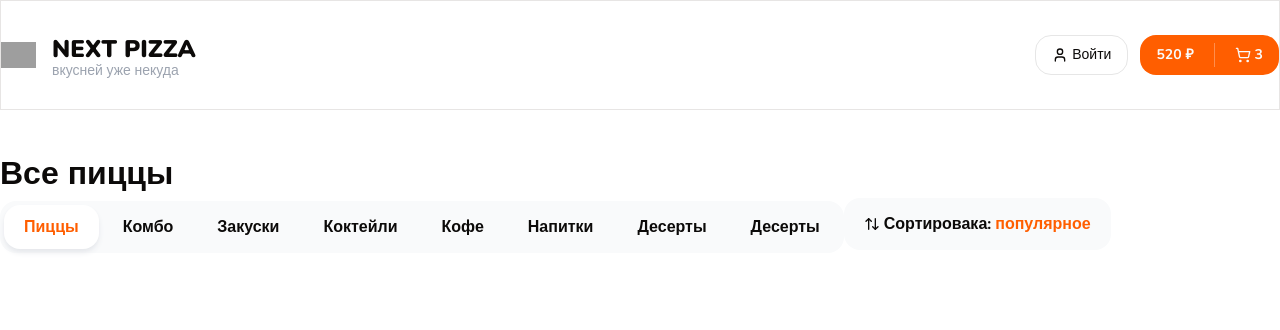
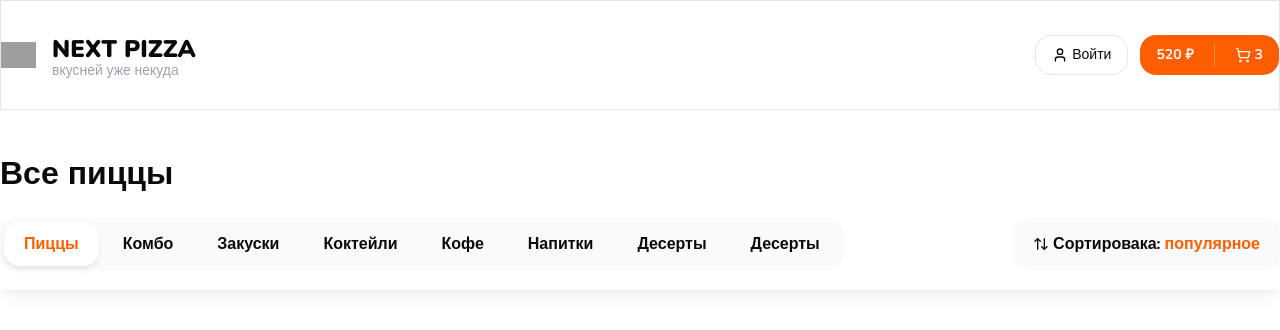
Before and after one commit to AlbogachievM/pizza, a Next.js app: page / in a window 1280 px wide. Shown: the top 330 px of the page. Built offline with nearby package versions, Linux system fonts and the light colour scheme; grey boxes are pictures that could not be loaded.

Commit message:
added component TopBar

```diff
--- a/src/app/page.tsx
+++ b/src/app/page.tsx
@@ -1,13 +1,13 @@
 import {Categories, Container, SortPopup} from "@/components/shared";
 import {Title} from "@/components/shared/title";
+import TopBar from "@/components/shared/top-bar";
 
 export default function Home() {
     return <>
-    <Container className={'mt-10'}>
-        <Title text={'Все пиццы'} size={'lg'} className={'font-extrabold'}/>
-        <Categories/>
-        <SortPopup/>
-    </Container>
+        <Container className={'mt-10'}>
+            <Title text={'Все пиццы'} size={'lg'} className={'font-extrabold'}/>
+        </Container>
+        <TopBar/>
 
     </>
 }
--- a/src/components/shared/sort-popup.tsx
+++ b/src/components/shared/sort-popup.tsx
@@ -10,7 +10,6 @@ export function SortPopup ({className}: Props){
             <ArrowUpDown size={16}/>
             <b>Сортировака:</b>
             <b className={'text-primary'}>популярное</b>
-
         </div>
     )
 }
--- /dev/null
+++ b/src/components/shared/top-bar.tsx
@@ -0,0 +1,20 @@
+import React from 'react';
+import {cn} from "@/lib/utils";
+import {Container} from "@/components/shared/container";
+import {Categories} from "@/components/shared/categories";
+import {SortPopup} from "@/components/shared/sort-popup";
+
+interface Props {
+    className?: string;
+}
+
+export default function TopBar({className}: Props)  {
+    return (
+        <div className={cn('sticky top-0 bg-white py-5 shadow-lg shadow-black/5 z-10', className)}>
+            <Container className={'flex items-center justify-between'}>
+                <Categories/>
+                <SortPopup/>
+            </Container>
+        </div>
+    );
+};
```
